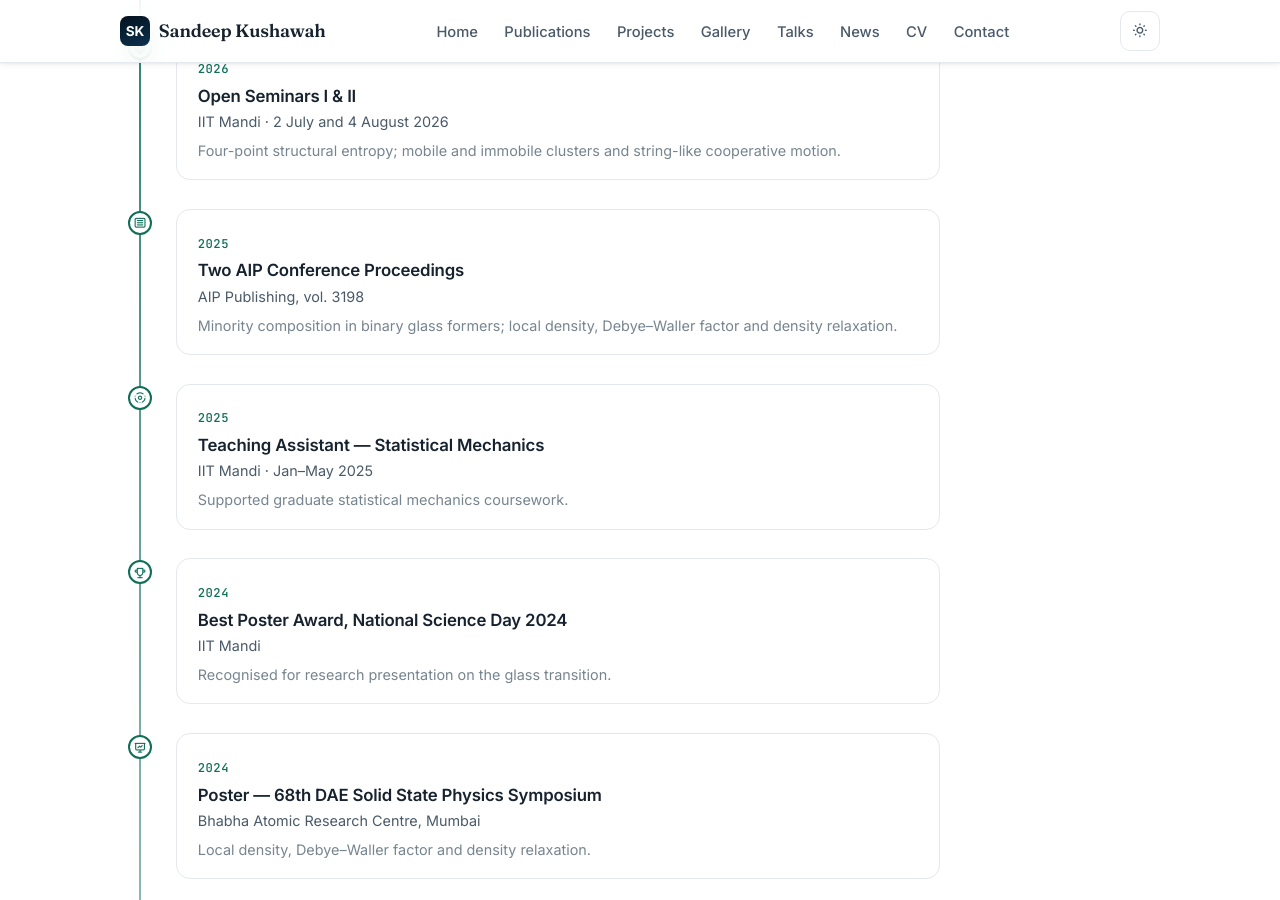
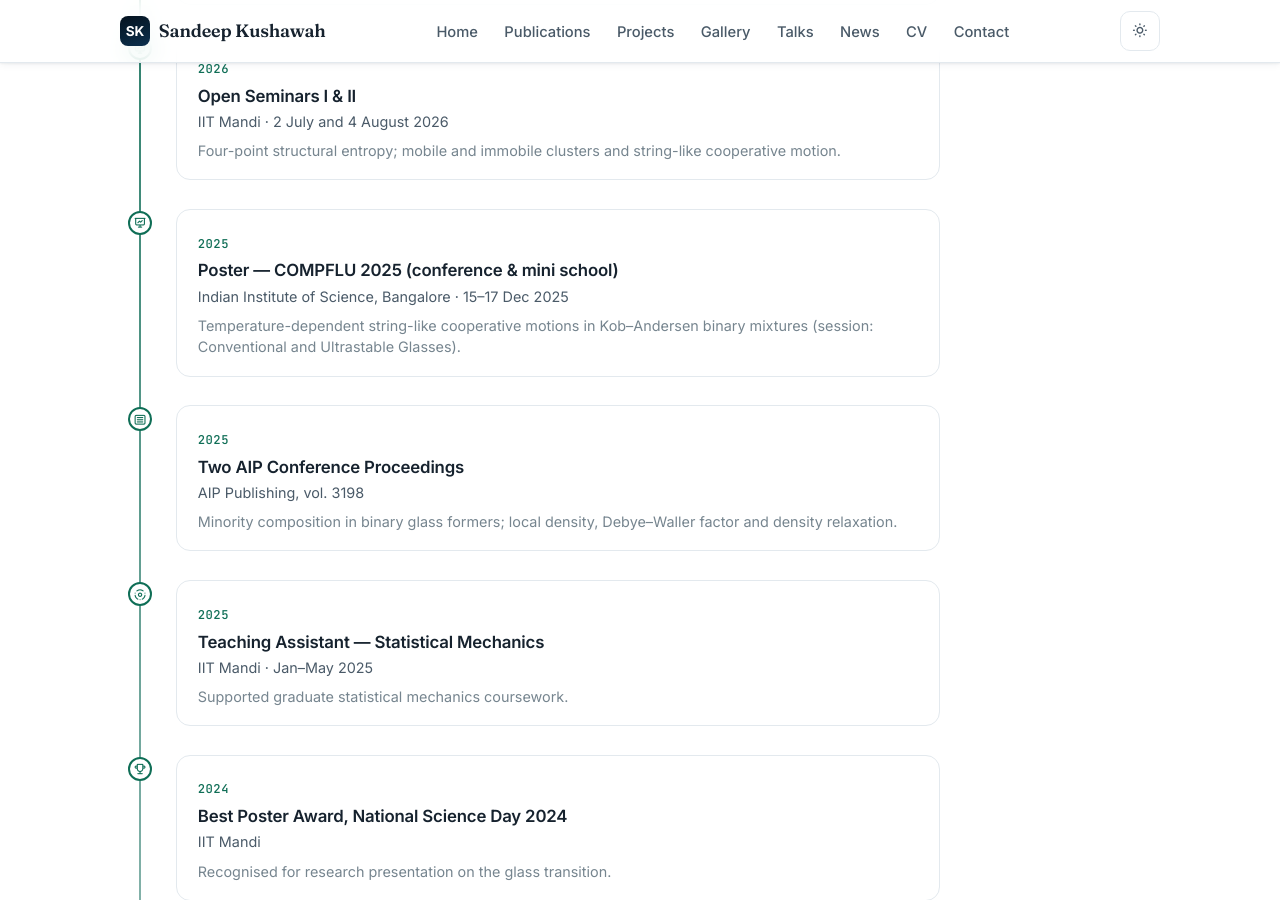
Before and after one commit to sandeepkushawah/sandeepkushawah.github.io, a Jekyll site: the page built from _pages/cv.md, in a window 1280 px wide and 900 px high, scrolled down 1112 px. Built offline with Jekyll 4.4.1, drawn with Linux system fonts in a browser that asks for light colours; nearby versions of some CDN libraries; some of the changed text lies outside the part shown.

Commit message:
Add COMPFLU 2025 poster and mini school (IISc Bangalore, Dec 2025)
Co-Authored-By: Claude Opus 5.5 <noreply@anthropic.com>
Claude-Session: https://claude.ai/code/session_01SuMpzpFy1TEGZaP5TXhHth

```diff
--- a/_data/timeline.yml
+++ b/_data/timeline.yml
@@ -15,6 +15,11 @@
   title: "Open Seminars I &amp; II"
   place: "IIT Mandi · 2 July and 4 August 2026"
   desc: "Four-point structural entropy; mobile and immobile clusters and string-like cooperative motion."
+- year: "2025"
+  type: talk
+  title: "Poster — COMPFLU 2025 (conference &amp; mini school)"
+  place: "Indian Institute of Science, Bangalore · 15–17 Dec 2025"
+  desc: "Temperature-dependent string-like cooperative motions in Kob–Andersen binary mixtures (session: Conventional and Ultrastable Glasses)."
 - year: "2025"
   type: publication
   title: "Two AIP Conference Proceedings"
--- a/_layouts/home.html
+++ b/_layouts/home.html
@@ -45,7 +45,7 @@
       <div class="stats reveal">
         <div class="stat"><div class="stat__num" data-count="3">0</div><div class="stat__label">Publications</div></div>
         <div class="stat"><div class="stat__num" data-count="1">0</div><div class="stat__label">First-author paper</div></div>
-        <div class="stat"><div class="stat__num" data-count="4">0</div><div class="stat__label">Conferences &amp; schools</div></div>
+        <div class="stat"><div class="stat__num" data-count="5">0</div><div class="stat__label">Conferences &amp; schools</div></div>
         <div class="stat"><div class="stat__num" data-count="5" data-suffix="+">0</div><div class="stat__label">Years HPC computing</div></div>
       </div>
     </div>
--- a/_pages/cv.md
+++ b/_pages/cv.md
@@ -129,6 +129,8 @@ description: "Curriculum vitae of Sandeep Kushawah — education, research exper
   <div class="cv-block">
     <h2><i class="ti ti-presentation" aria-hidden="true"></i> Selected presentations &amp; schools</h2>
     <ul class="cv-awards">
+      <li><i class="ti ti-point-filled" aria-hidden="true"></i> Poster, COMPFLU 2025, IISc Bangalore, Dec 2025 — “Temperature-dependent string-like cooperative motions in Kob–Andersen binary mixtures” (session: Conventional and Ultrastable Glasses).</li>
+      <li><i class="ti ti-point-filled" aria-hidden="true"></i> COMPFLU 2025 Mini School, IISc Bangalore, Dec 2025.</li>
       <li><i class="ti ti-point-filled" aria-hidden="true"></i> Poster, 68th DAE Solid State Physics Symposium, BARC, Mumbai.</li>
       <li><i class="ti ti-point-filled" aria-hidden="true"></i> Poster, 67th DAE Solid State Physics Symposium, BARC, Mumbai.</li>
       <li><i class="ti ti-point-filled" aria-hidden="true"></i> Bangalore School on Statistical Physics XV, ICTS &amp; RRI.</li>
```
Also changed, not shown: _talks/2025-12-15-compflu-2025.md (added, +11 -0 lines).
